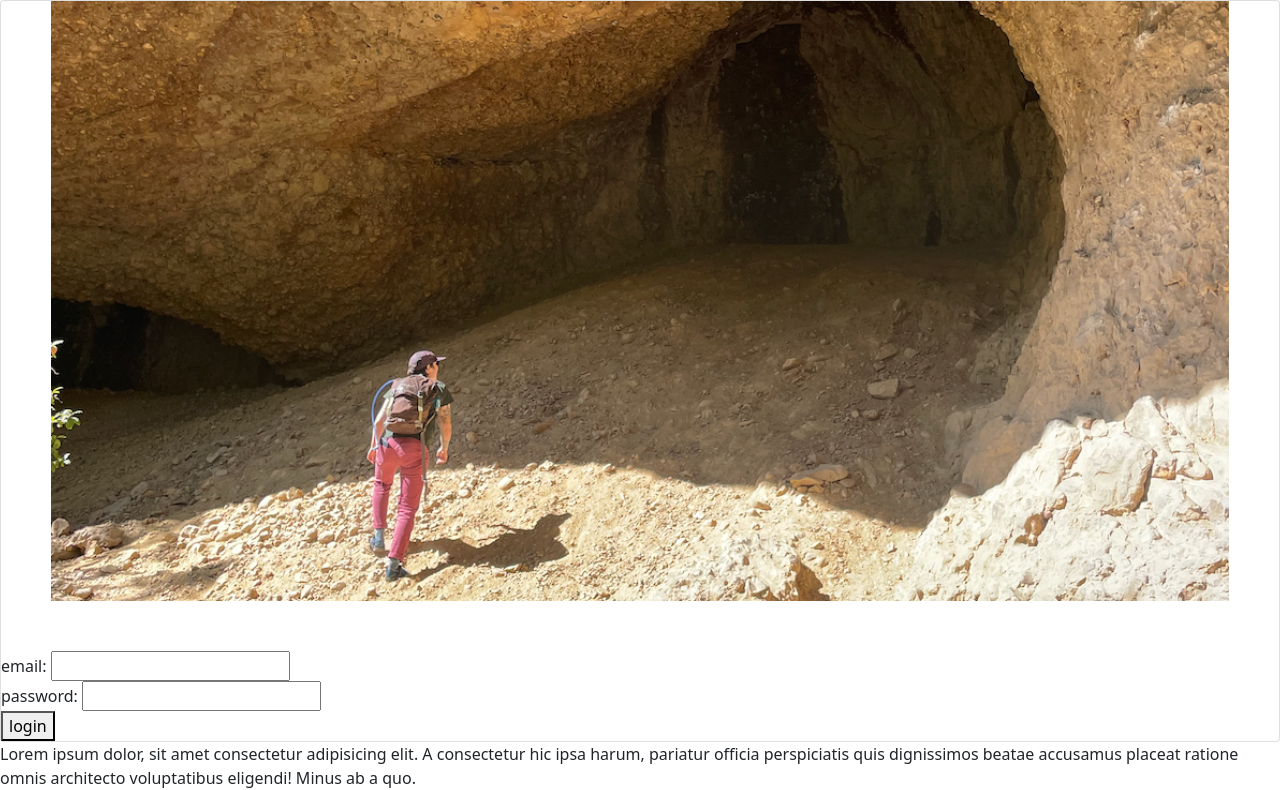
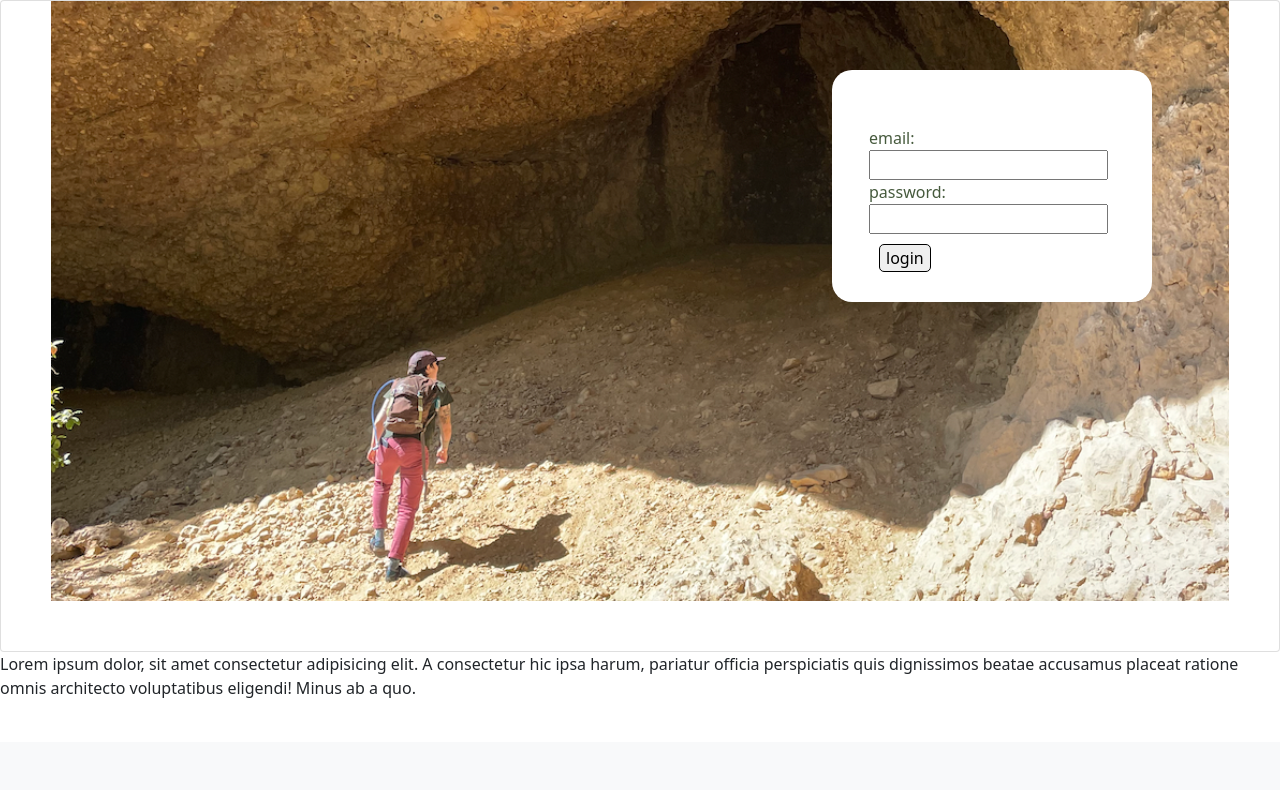
Before and after one commit to brotherson67/Randonne, a Node server app: page / in a window 1280 px wide. Shown: the part 58-848 px from the top of the page. After the commit the page ends 756 px from the top, so only its background shows below. Run offline with Node 20, Linux system fonts and the light colour scheme; data that the repository does not hold is empty; some libraries are stand-ins or nearby versions.

Commit message:
simple css

```diff
--- a/public/styles.css
+++ b/public/styles.css
@@ -57,6 +57,33 @@ ul {
     font-size: 16 px;
 }
 
+.login-wrap {
+    width: 25%;
+    padding: 56px 37px 20px;
+    border-radius: 20px;
+    display: block;
+    box-sizing: border-box;
+    margin-right: 0;
+    float: right;
+    position: fixed;
+    color: #465A3D;
+    bottom: 55%;
+    left: 65%;
+    background-color: #fff;
+
+}
+
+#login-btn {
+    text-align: center;
+    margin: 0 0 16px;
+    box-sizing: border-box;
+    margin-bottom: 0;
+    border: #465A3D;
+    border-radius: 5px;
+    border: 1px solid;
+    margin: 10px 10px 10px 10px;
+}
+
 #question-modal {
     position: absolute;
     z-index: 1;
--- a/views/partials/login.handlebars
+++ b/views/partials/login.handlebars
@@ -5,7 +5,8 @@
 
 {{else}}
 <form id="login-form">
-  <div>
+  <div class="login-wrap">
+    <div>
     <label for="email-login">email:</label>
     <input type="text" id="email-login" />
   </div>
@@ -14,7 +15,8 @@
     <input type="password" id="password-login"/>
   </div>
   <div>
-    <button type="submit">login</button>
+    <button id="login-btn" type="submit">login</button>
+  </div>
   </div>
 </form>
 
```
